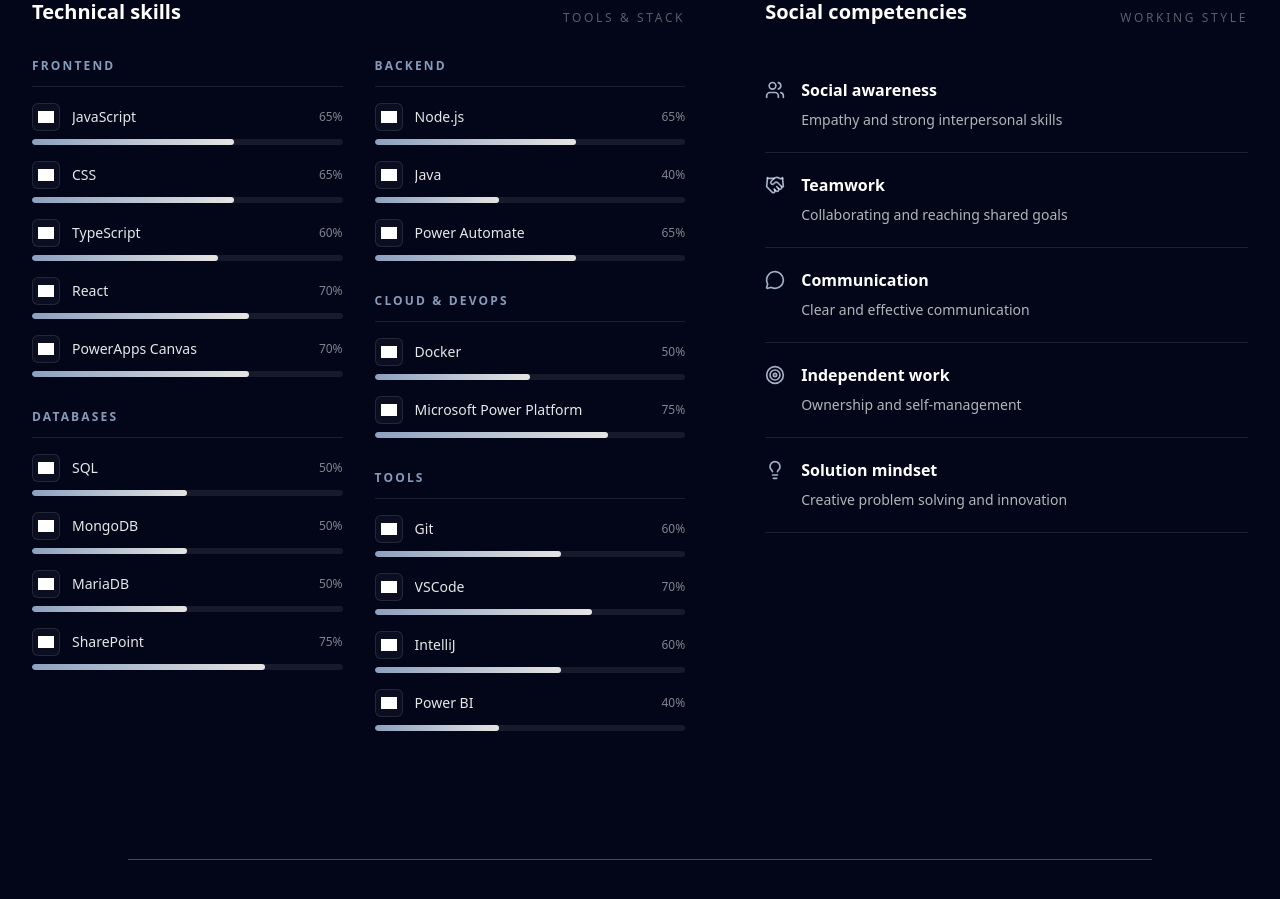
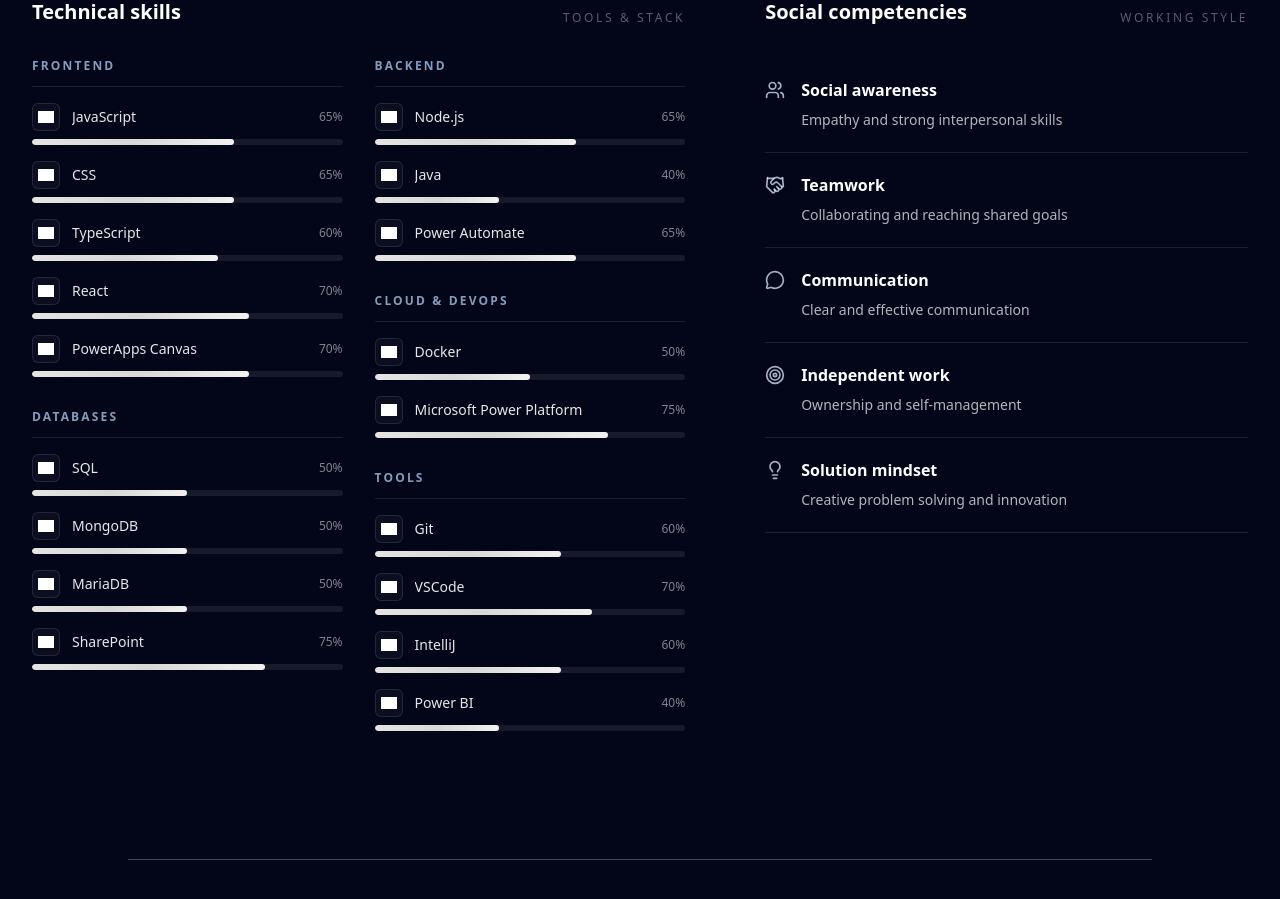
Before and after one commit to matti24/myportfolio, a React (Vite) app: page / in a window 1280 px wide. Shown: the part 2000-2899 px from the top of the page. Built offline with nearby package versions, Linux system fonts and the light colour scheme; no server answers; grey boxes are pictures that could not be loaded.

Commit message:
new white font in skills section

```diff
--- a/src/App.jsx
+++ b/src/App.jsx
@@ -1296,9 +1296,9 @@
                               </div>
                               <div className="h-1.5 overflow-hidden rounded-full bg-white/8">
                                 <div
-                                  style={{ width: `${skill.value}%` }}
-                                  className="h-full rounded-full bg-gradient-to-r from-blue-200/70 to-[#e5e4e2]"
-                                />
+                              style={{ width: `${skill.value}%` }}
+                              className="h-full rounded-full bg-gradient-to-r from-[#e5e4e2] via-[#d8d8d6] to-[#f2f1ef]"
+                            />
                               </div>
                             </div>
                           ))}
```
